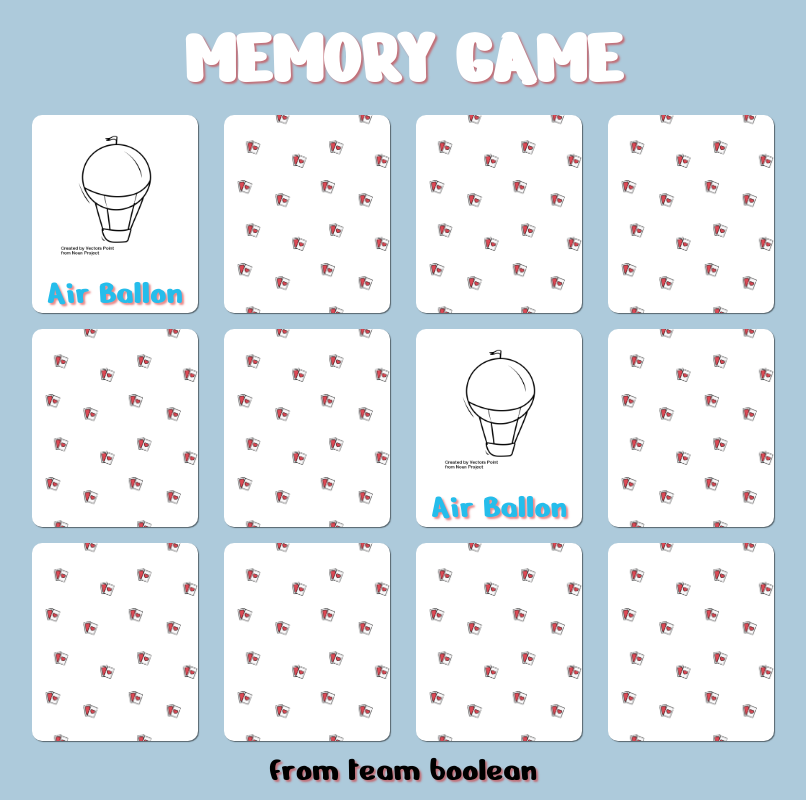
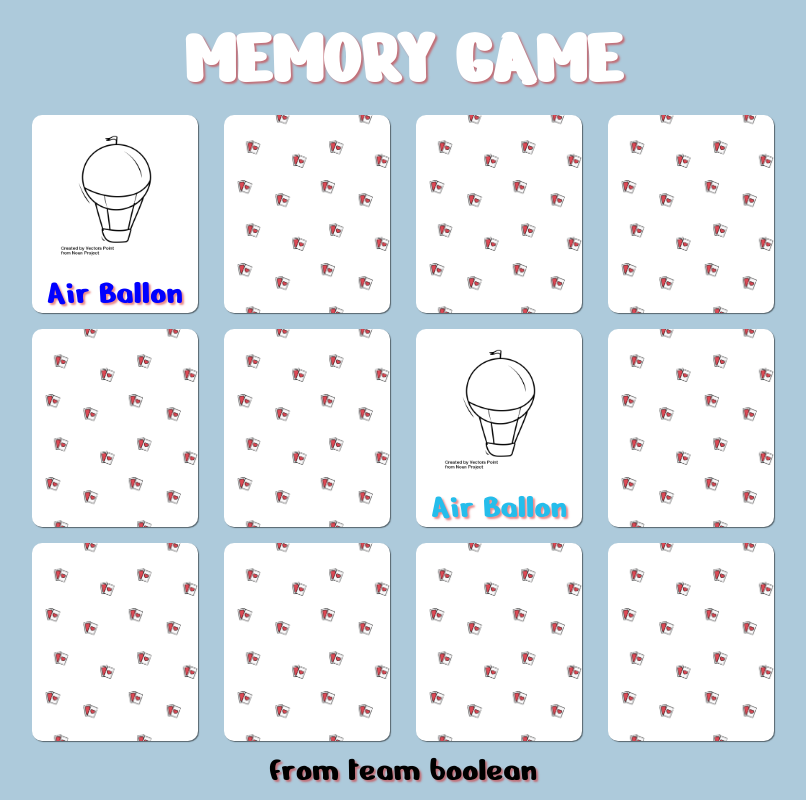
Before and after one commit to merlino79/html-css-memory, a plain HTML site: page index.html in a window 1280 px wide. In both pictures the pointer is over the element 351 px from the left and 292 px from the top of the page. Shown: the whole page, without its empty margins (237-1043 px from the left). Drawn offline with Linux system fonts and the light colour scheme.

Commit message:
cambio colore scritta

```diff
--- a/css/style.css
+++ b/css/style.css
@@ -76,14 +76,19 @@ main .card-element:hover{
 }
 
 
-main .card-element.active .card-text{
+main .card-element.active .card-text,
+main .card-element .card-text:hover{
   display: block;
 
 }
 
+main .card-element .card-text:hover{
+  color: blue;
+}
+
 
 main .card-element.active img,
-main .card-element.card-element:hover img{
+main .card-element:hover img{
   visibility: visible;
 }
 
```
